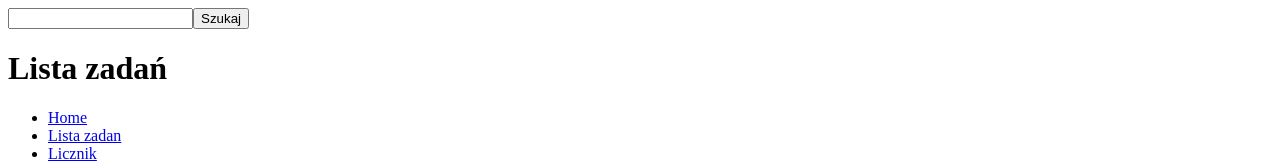
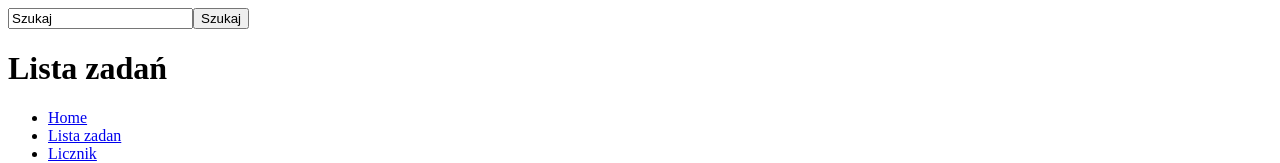
Before and after one commit to HKrzyszczak/react-todo, a React (Create React App) app: page /form in a window 1280 px wide. Shown: the top 163 px of the page. Built offline with nearby package versions, Linux system fonts and the light colour scheme.

Commit message:
add default search

```diff
--- a/src/components/serch/index.js
+++ b/src/components/serch/index.js
@@ -17,7 +17,7 @@ class Search extends Component {
         return(
             <div>
                 <form onSubmit={this.handleSubmit}>
-                    <input type="text" ref={field => this.search = field}/>
+                    <input type="text" defaultValue='Szukaj'  ref={field => this.search = field}/>
                     <button>Szukaj</button>
                 </form>
             </div>
```
